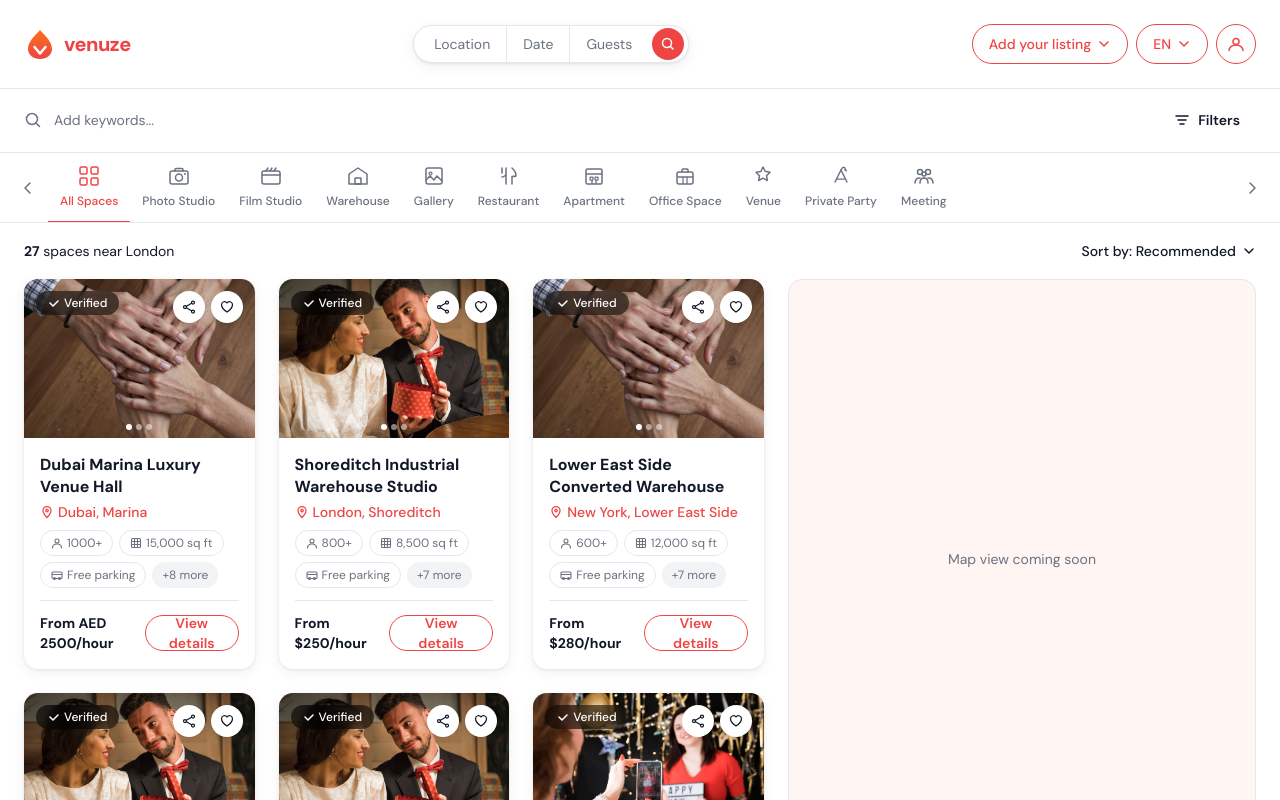
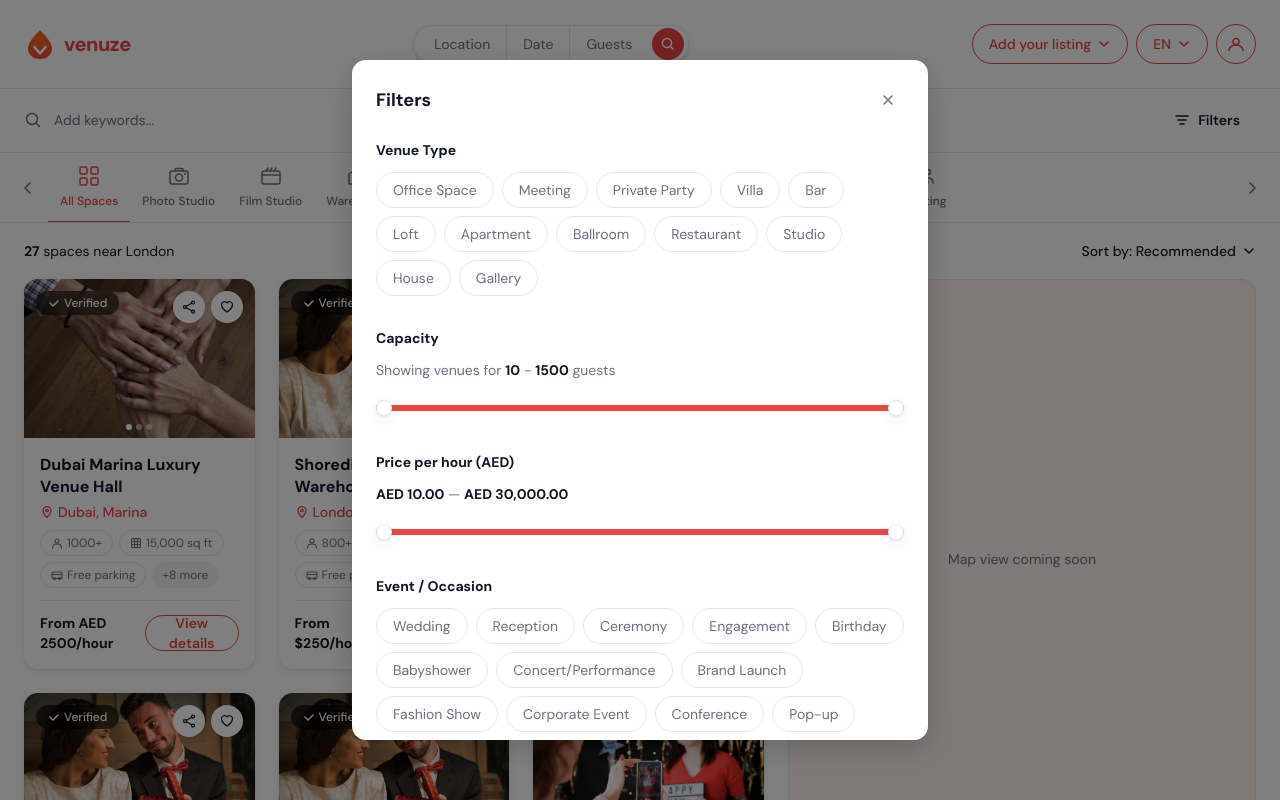
Before and after one commit to Affaq-dev/HashedSystems, a Next.js app: page /search in a window 1280 px wide. Both pictures are taken after a click on the button "Filters". Shown: the top 800 px of the page. Built offline with nearby package versions, Linux system fonts and the light colour scheme.

Commit message:
feat: filter modal wired to url state.

```diff
--- a/src/app/(app)/search/page.tsx
+++ b/src/app/(app)/search/page.tsx
@@ -3,6 +3,7 @@ import type { Metadata } from "next";
 import { SearchToolbar } from "@/components/search/search-toolbar";
 import { CategoryTabs } from "@/components/search/category-tabs";
 import { ResultsGrid } from "@/components/search/results-grid";
+import { FilterModal } from "@/components/search/filter-modal";
 
 export const metadata: Metadata = { title: "Search venues — Venuze" };
 
@@ -12,6 +13,7 @@ export default function SearchPage() {
       <SearchToolbar />
       <CategoryTabs />
       <ResultsGrid />
+      <FilterModal />
     </Suspense>
   );
 }
--- /dev/null
+++ b/src/components/search/filter-modal.tsx
@@ -0,0 +1,276 @@
+"use client";
+
+import { useEffect } from "react";
+import { useForm, Controller } from "react-hook-form";
+import { Modal } from "@/components/ui/modal";
+import { RangeSlider } from "@/components/ui/range-slider";
+import { Toggle } from "@/components/ui/toggle";
+import { Button } from "@/components/ui/button";
+import { useUiStore } from "@/stores/ui-store";
+import { useSearchParamsState } from "@/hooks/use-search-params-state";
+import { cn } from "@/lib/cn";
+
+type FilterFormValues = {
+  venueTypes: string[];
+  eventTypes: string[];
+  capacity: [number, number];
+  price: [number, number];
+  verified: boolean;
+};
+
+const VENUE_TYPE_OPTIONS = [
+  "Office Space",
+  "Meeting",
+  "Private Party",
+  "Villa",
+  "Bar",
+  "Loft",
+  "Apartment",
+  "Ballroom",
+  "Restaurant",
+  "Studio",
+  "House",
+  "Gallery",
+];
+
+const EVENT_TYPE_OPTIONS = [
+  "Wedding",
+  "Reception",
+  "Ceremony",
+  "Engagement",
+  "Birthday",
+  "Babyshower",
+  "Concert/Performance",
+  "Brand Launch",
+  "Fashion Show",
+  "Corporate Event",
+  "Conference",
+  "Pop-up",
+];
+
+const DEFAULT_CAPACITY: [number, number] = [10, 1500];
+const DEFAULT_PRICE: [number, number] = [10, 30000];
+
+export function FilterModal() {
+  const filterModalOpen = useUiStore((s) => s.filterModalOpen);
+  const closeFilterModal = useUiStore((s) => s.closeFilterModal);
+  const { params, setParams } = useSearchParamsState();
+
+  const { control, handleSubmit, watch, setValue, reset } =
+    useForm<FilterFormValues>({
+      defaultValues: {
+        venueTypes: [],
+        eventTypes: [],
+        capacity: DEFAULT_CAPACITY,
+        price: DEFAULT_PRICE,
+        verified: false,
+      },
+    });
+
+  useEffect(() => {
+    if (filterModalOpen) {
+      reset({
+        venueTypes: params.venueTypes ?? [],
+        eventTypes: params.eventTypes ?? [],
+        capacity: [params.guestsMin ?? 10, params.guestsMax ?? 1500],
+        price: [params.priceMin ?? 10, params.priceMax ?? 30000],
+        verified: params.verified ?? false,
+      });
+    }
+  }, [filterModalOpen, params, reset]);
+
+  const venueTypes = watch("venueTypes");
+  const eventTypes = watch("eventTypes");
+  const capacity = watch("capacity");
+  const price = watch("price");
+
+  function togglePill(current: string[], value: string): string[] {
+    return current.includes(value)
+      ? current.filter((v) => v !== value)
+      : [...current, value];
+  }
+
+  const defaultValues: FilterFormValues = {
+    venueTypes: [],
+    eventTypes: [],
+    capacity: DEFAULT_CAPACITY,
+    price: DEFAULT_PRICE,
+    verified: false,
+  };
+
+  function onSubmit(values: FilterFormValues) {
+    const [capMin, capMax] = values.capacity;
+    const [priceMin, priceMax] = values.price;
+    const capacityChanged =
+      capMin !== DEFAULT_CAPACITY[0] || capMax !== DEFAULT_CAPACITY[1];
+    const priceChanged =
+      priceMin !== DEFAULT_PRICE[0] || priceMax !== DEFAULT_PRICE[1];
+
+    setParams({
+      venueTypes: values.venueTypes.length ? values.venueTypes : undefined,
+      eventTypes: values.eventTypes.length ? values.eventTypes : undefined,
+      guestsMin: capacityChanged ? capMin : undefined,
+      guestsMax: capacityChanged ? capMax : undefined,
+      priceMin: priceChanged ? priceMin : undefined,
+      priceMax: priceChanged ? priceMax : undefined,
+      verified: values.verified ? true : undefined,
+    });
+    closeFilterModal();
+  }
+
+  return (
+    <Modal
+      open={filterModalOpen}
+      onClose={closeFilterModal}
+      title="Filters"
+      className="max-w-xl"
+    >
+      <form onSubmit={handleSubmit(onSubmit)}>
+        <section>
+          <h3 className="text-sm font-bold mb-3">Venue Type</h3>
+          <div className="flex flex-wrap gap-2">
+            {VENUE_TYPE_OPTIONS.map((option) => {
+              const selected = venueTypes.includes(option);
+              return (
+                <button
+                  key={option}
+                  type="button"
+                  onClick={() =>
+                    setValue("venueTypes", togglePill(venueTypes, option), {
+                      shouldDirty: true,
+                    })
+                  }
+                  className={cn(
+                    "rounded-full border px-4 h-9 text-sm transition-colors",
+                    "focus-visible:outline-none focus-visible:ring-2 focus-visible:ring-primary/40",
+                    selected
+                      ? "border-primary text-primary bg-primary/5 font-medium"
+                      : "border-border text-muted hover:border-foreground/40"
+                  )}
+                >
+                  {option}
+                </button>
+              );
+            })}
+          </div>
+        </section>
+
+        <section className="mt-8">
+          <h3 className="text-sm font-bold mb-3">Capacity</h3>
+          <p className="text-sm text-muted mb-4">
+            Showing venues for{" "}
+            <strong className="text-foreground">{capacity[0]}</strong>
+            {" - "}
+            <strong className="text-foreground">{capacity[1]}</strong> guests
+          </p>
+          <Controller
+            control={control}
+            name="capacity"
+            render={({ field }) => (
+              <RangeSlider
+                min={10}
+                max={1500}
+                step={10}
+                value={field.value}
+                onChange={field.onChange}
+                aria-label="Capacity range"
+              />
+            )}
+          />
+        </section>
+
+        <section className="mt-8">
+          <h3 className="text-sm font-bold mb-3">Price per hour (AED)</h3>
+          <p className="text-sm text-muted mb-4">
+            <strong className="text-foreground">
+              AED {price[0].toLocaleString()}.00
+            </strong>
+            {" — "}
+            <strong className="text-foreground">
+              AED {price[1].toLocaleString()}.00
+            </strong>
+          </p>
+          <Controller
+            control={control}
+            name="price"
+            render={({ field }) => (
+              <RangeSlider
+                min={10}
+                max={30000}
+                step={10}
+                value={field.value}
+                onChange={field.onChange}
+                aria-label="Price per hour range"
+              />
+            )}
+          />
+        </section>
+
+        <section className="mt-8">
+          <h3 className="text-sm font-bold mb-3">Event / Occasion</h3>
+          <div className="flex flex-wrap gap-2">
+            {EVENT_TYPE_OPTIONS.map((option) => {
+              const selected = eventTypes.includes(option);
+              return (
+                <button
+                  key={option}
+                  type="button"
+                  onClick={() =>
+                    setValue("eventTypes", togglePill(eventTypes, option), {
+                      shouldDirty: true,
+                    })
+                  }
+                  className={cn(
+                    "rounded-full border px-4 h-9 text-sm transition-colors",
+                    "focus-visible:outline-none focus-visible:ring-2 focus-visible:ring-primary/40",
+                    selected
+                      ? "border-primary text-primary bg-primary/5 font-medium"
+                      : "border-border text-muted hover:border-foreground/40"
+                  )}
+                >
+                  {option}
+                </button>
+              );
+            })}
+          </div>
+        </section>
+
+        <section className="mt-8">
+          <div className="flex items-center justify-between">
+            <div>
+              <p className="text-sm font-bold">Verified Only</p>
+              <p className="text-xs text-muted mt-0.5">
+                Only show venues with a verified badge
+              </p>
+            </div>
+            <Controller
+              control={control}
+              name="verified"
+              render={({ field }) => (
+                <Toggle
+                  checked={field.value}
+                  onChange={field.onChange}
+                  aria-label="Verified only"
+                />
+              )}
+            />
+          </div>
+        </section>
+
+        <div className="mt-10 pt-5 border-t border-border flex items-center justify-between">
+          <Button
+            variant="outline"
+            type="button"
+            className="border-border text-muted hover:text-foreground"
+            onClick={() => reset(defaultValues)}
+          >
+            Clear All
+          </Button>
+          <Button variant="primary" type="submit">
+            Apply Filters
+          </Button>
+        </div>
+      </form>
+    </Modal>
+  );
+}
```
